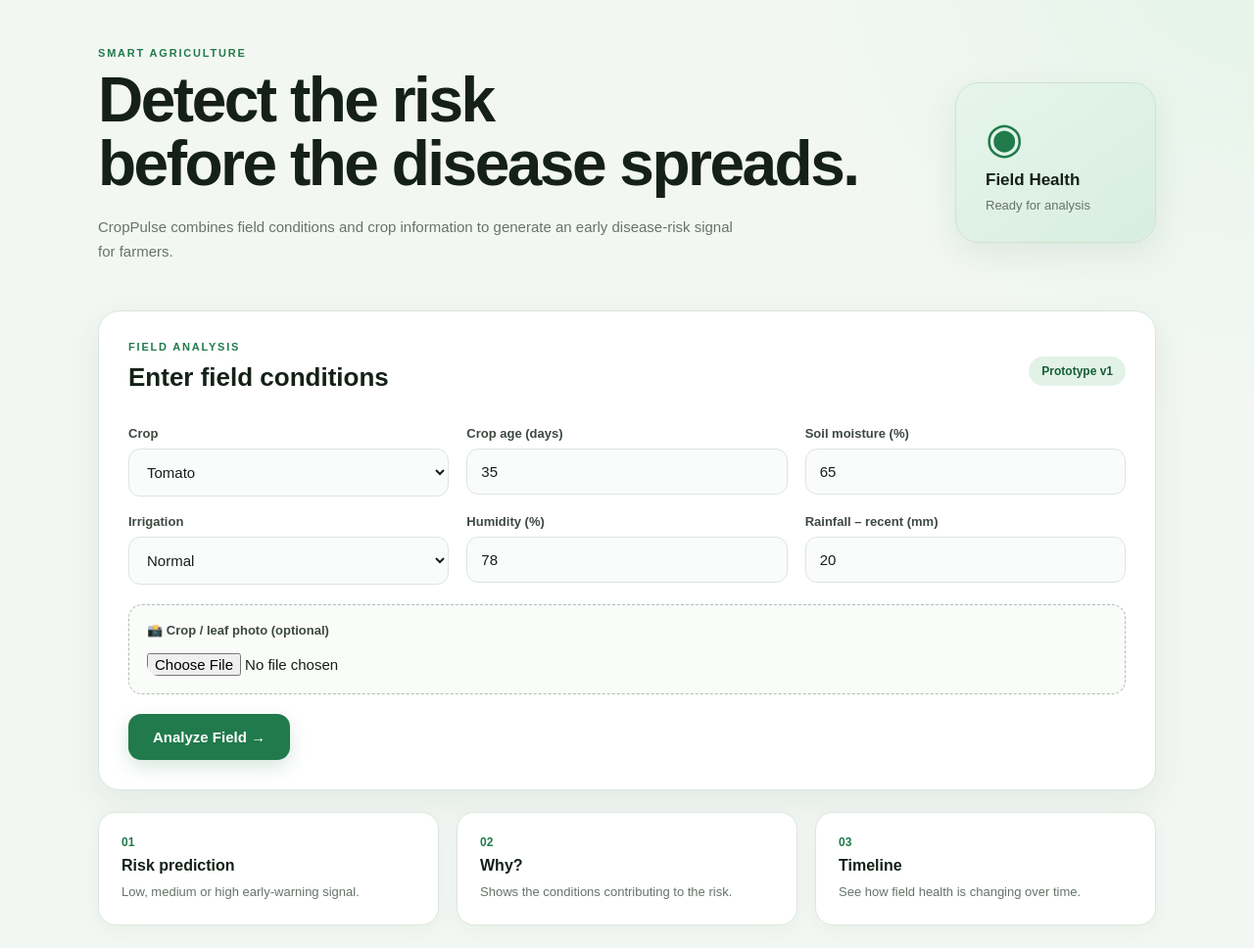
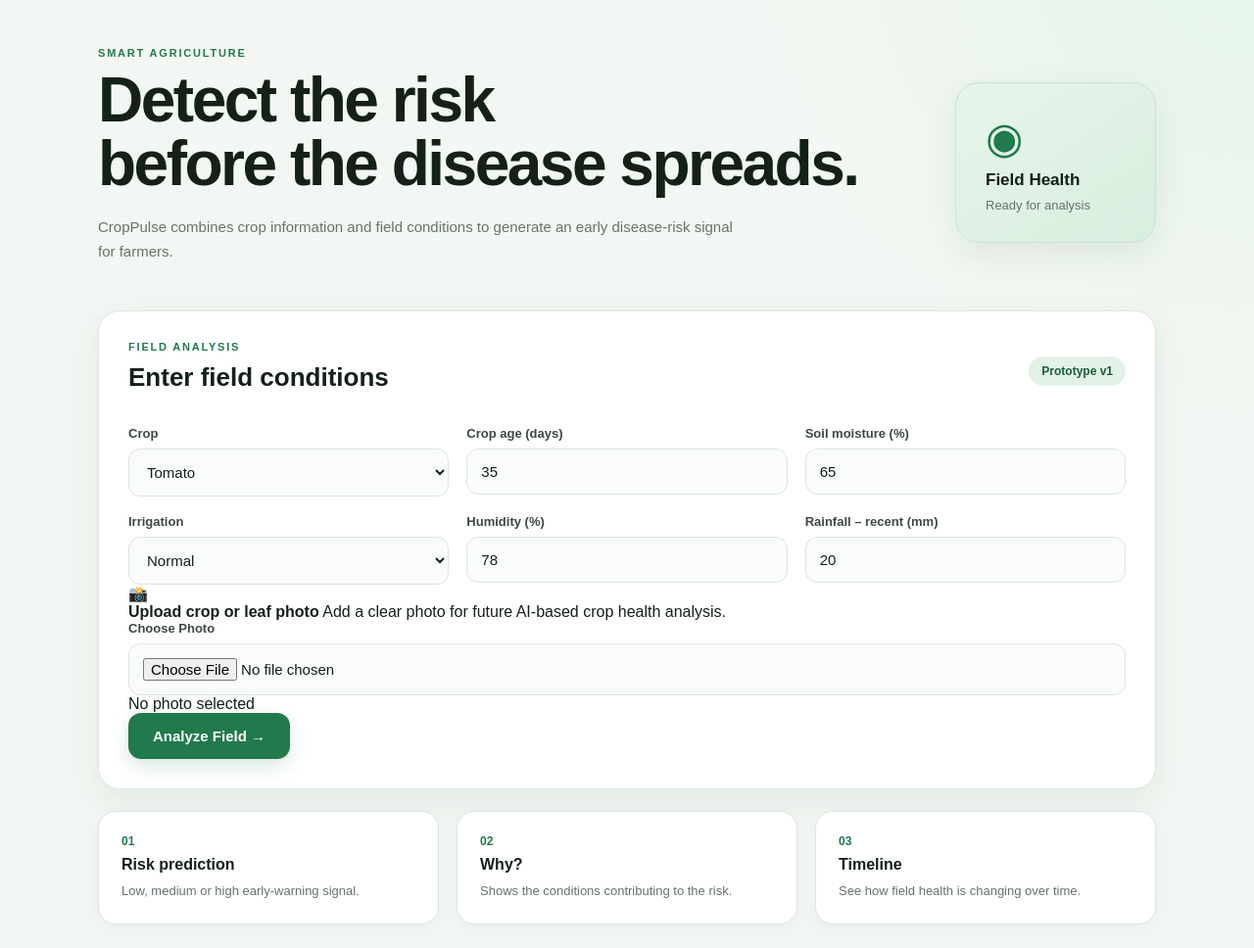
Before and after one commit to patelshivam27843-byte/CropPulse-AI, a Flask app: page / in a window 1280 px wide. Shown: the part 72-1040 px from the top of the page at 98% size. Run offline with Flask 3, Linux system fonts and the light colour scheme.

Commit message:
Update index.html

```diff
--- a/templates/index.html
+++ b/templates/index.html
@@ -4,41 +4,69 @@
   <meta charset="UTF-8">
   <meta name="viewport" content="width=device-width, initial-scale=1.0">
   <title>CropPulse AI</title>
+
   <link rel="stylesheet" href="{{ url_for('static', filename='style.css') }}">
 </head>
+
 <body>
+
 <header>
   <div class="brand">🌾 CropPulse <span>AI</span></div>
   <div class="tag">Early Crop Health Warning</div>
 </header>
 
 <main class="container">
+
+  <!-- HERO -->
   <section class="hero">
+
     <div>
       <p class="eyebrow">SMART AGRICULTURE</p>
-      <h1>Detect the risk<br>before the disease spreads.</h1>
-      <p class="sub">CropPulse combines field conditions and crop information to generate an early disease-risk signal for farmers.</p>
+
+      <h1>
+        Detect the risk<br>
+        before the disease spreads.
+      </h1>
+
+      <p class="sub">
+        CropPulse combines crop information and field conditions
+        to generate an early disease-risk signal for farmers.
+      </p>
     </div>
+
     <div class="hero-card">
       <div class="pulse">◉</div>
       <strong>Field Health</strong>
       <span>Ready for analysis</span>
     </div>
+
   </section>
 
+
+  <!-- FIELD ANALYSIS -->
   <section class="panel">
+
     <div class="section-head">
+
       <div>
         <p class="eyebrow">FIELD ANALYSIS</p>
         <h2>Enter field conditions</h2>
       </div>
+
       <span class="demo">Prototype v1</span>
+
     </div>
 
+
     <form action="/analyze" method="post" enctype="multipart/form-data">
+
       <div class="grid">
-        <label>Crop
+
+        <label>
+          Crop
+
           <select name="crop">
+
             <option>Tomato</option>
             <option>Potato</option>
             <option>Wheat</option>
@@ -49,47 +77,176 @@
             <option>Groundnut</option>
             <option>Soybean</option>
             <option>Chilli</option>
+
           </select>
         </label>
 
-        <label>Crop age (days)
-          <input type="number" name="age" value="35" min="1" max="365">
+
+        <label>
+          Crop age (days)
+
+          <input
+            type="number"
+            name="age"
+            value="35"
+            min="1"
+            max="365"
+          >
         </label>
 
-        <label>Soil moisture (%)
-          <input type="number" name="moisture" value="65" min="0" max="100">
+
+        <label>
+          Soil moisture (%)
+
+          <input
+            type="number"
+            name="moisture"
+            value="65"
+            min="0"
+            max="100"
+          >
         </label>
 
-        <label>Irrigation
+
+        <label>
+          Irrigation
+
           <select name="irrigation">
+
             <option value="normal">Normal</option>
             <option value="frequent">Frequent</option>
             <option value="low">Low</option>
+
           </select>
         </label>
 
-        <label>Humidity (%)
-          <input type="number" name="humidity" value="78" min="0" max="100">
+
+        <label>
+          Humidity (%)
+
+          <input
+            type="number"
+            name="humidity"
+            value="78"
+            min="0"
+            max="100"
+          >
         </label>
 
-        <label>Rainfall – recent (mm)
-          <input type="number" step="0.1" name="rainfall" value="20" min="0">
+
+        <label>
+          Rainfall – recent (mm)
+
+          <input
+            type="number"
+            step="0.1"
+            name="rainfall"
+            value="20"
+            min="0"
+          >
         </label>
+
       </div>
 
-      <label class="upload">📸 Crop / leaf photo (optional)
-        <input type="file" name="image" accept="image/*">
-      </label>
 
-      <button type="submit">Analyze Field →</button>
+      <!-- PHOTO UPLOAD -->
+      <div class="upload-box">
+
+        <div class="upload-icon">📸</div>
+
+        <div class="upload-content">
+
+          <strong>Upload crop or leaf photo</strong>
+
+          <span>
+            Add a clear photo for future AI-based crop health analysis.
+          </span>
+
+          <label class="upload-button">
+
+            Choose Photo
+
+            <input
+              type="file"
+              name="image"
+              accept="image/*"
+              onchange="showFileName(this)"
+            >
+
+          </label>
+
+          <div id="file-name" class="file-name">
+            No photo selected
+          </div>
+
+        </div>
+
+      </div>
+
+
+      <button type="submit">
+        Analyze Field →
+      </button>
+
     </form>
+
   </section>
 
+
+  <!-- FEATURES -->
   <section class="features">
-    <div><b>01</b><strong>Risk prediction</strong><span>Low, medium or high early-warning signal.</span></div>
-    <div><b>02</b><strong>Why?</strong><span>Shows the conditions contributing to the risk.</span></div>
-    <div><b>03</b><strong>Timeline</strong><span>See how field health is changing over time.</span></div>
+
+    <div>
+      <b>01</b>
+      <strong>Risk prediction</strong>
+      <span>
+        Low, medium or high early-warning signal.
+      </span>
+    </div>
+
+
+    <div>
+      <b>02</b>
+      <strong>Why?</strong>
+      <span>
+        Shows the conditions contributing to the risk.
+      </span>
+    </div>
+
+
+    <div>
+      <b>03</b>
+      <strong>Timeline</strong>
+      <span>
+        See how field health is changing over time.
+      </span>
+    </div>
+
   </section>
+
 </main>
+
+
+<script>
+
+function showFileName(input) {
+
+  const fileName = document.getElementById("file-name");
+
+  if (input.files && input.files.length > 0) {
+
+    fileName.textContent =
+      "✓ Photo selected: " + input.files[0].name;
+
+  } else {
+
+    fileName.textContent = "No photo selected";
+
+  }
+
+}
+
+</script>
+
 </body>
 </html>
```
